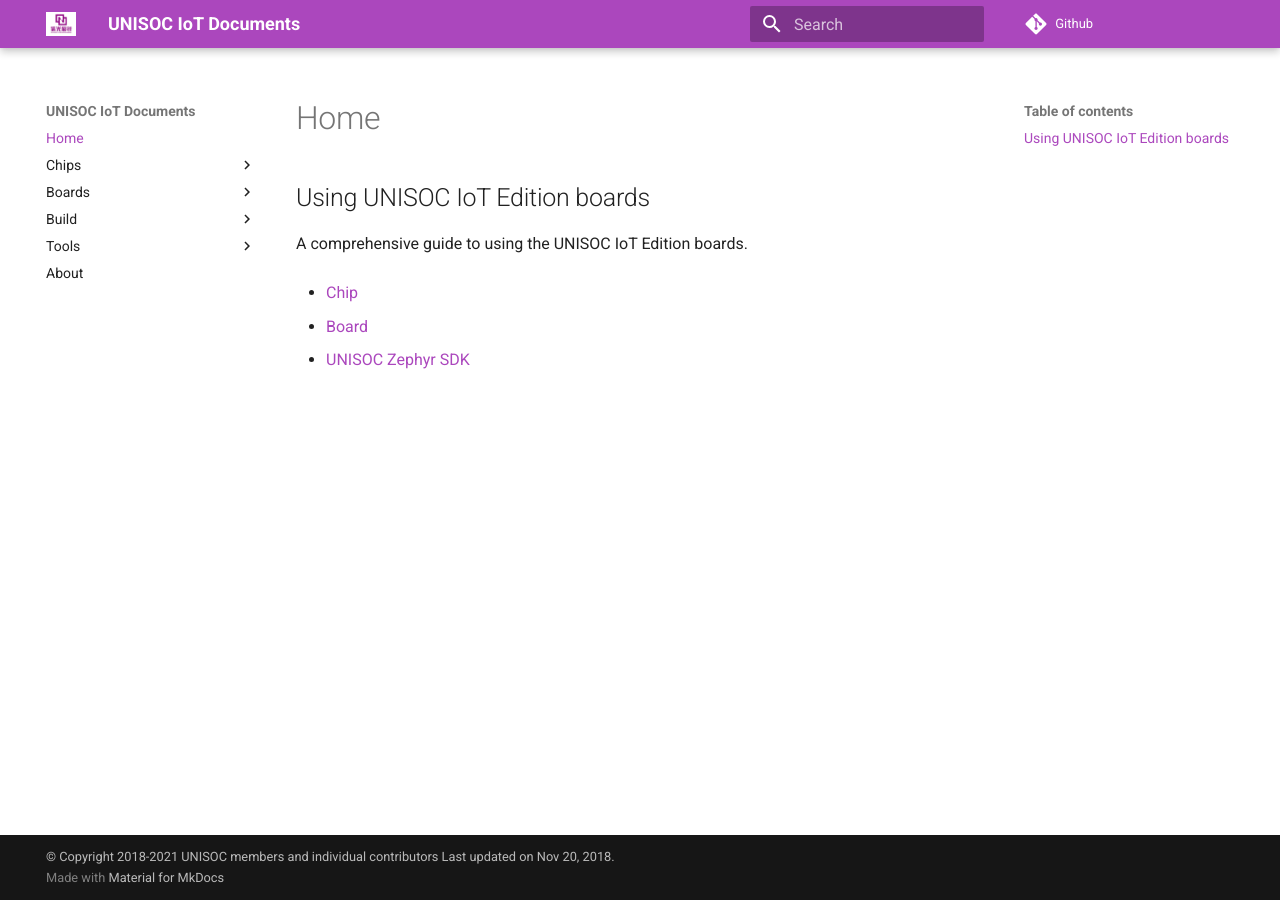
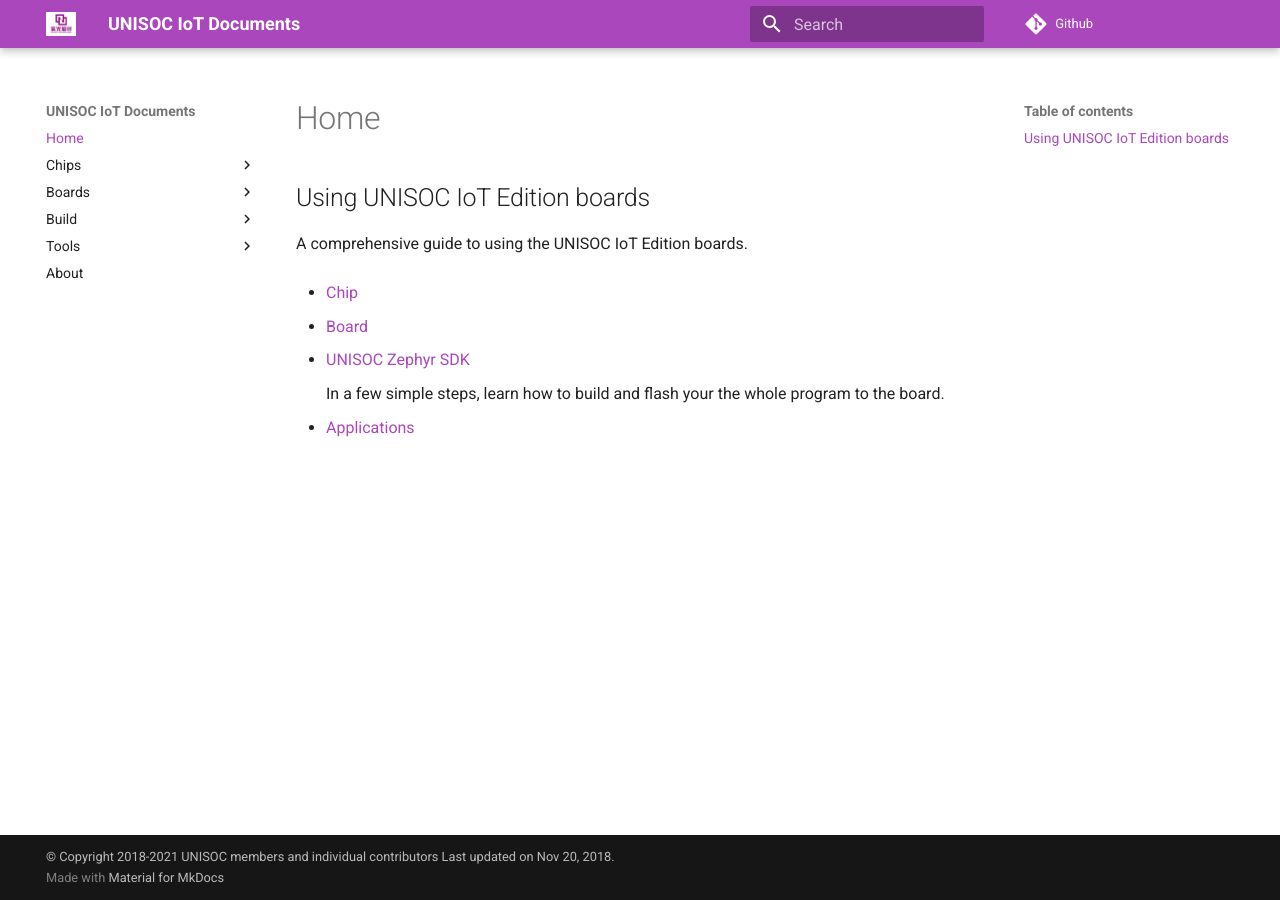
Before and after one commit to unisoc/documentation, an MkDocs documentation site: the page built from docs/index.md, in a window 1280 px wide. Built offline with MkDocs 1.6.1 and Material for MkDocs 9.7.7, drawn with Linux system fonts in a browser that asks for light colours; comment, search, counter and statistics services are not loaded.

Commit message:
Refactor the build related document
Refactor the build related document.

Signed-off-by: Keguang Zhang <keguang.zhang@unisoc.com>

```diff
--- a/docs/index.md
+++ b/docs/index.md
@@ -9,3 +9,7 @@ A comprehensive guide to using the UNISOC IoT Edition boards.
 - [Board](board/)
 
 - [UNISOC Zephyr SDK](build/)
+
+     In a few simple steps, learn how to build and flash your the whole program to the board.
+
+- [Applications](apps/)
```
Also changed, not shown: 8 other files.
